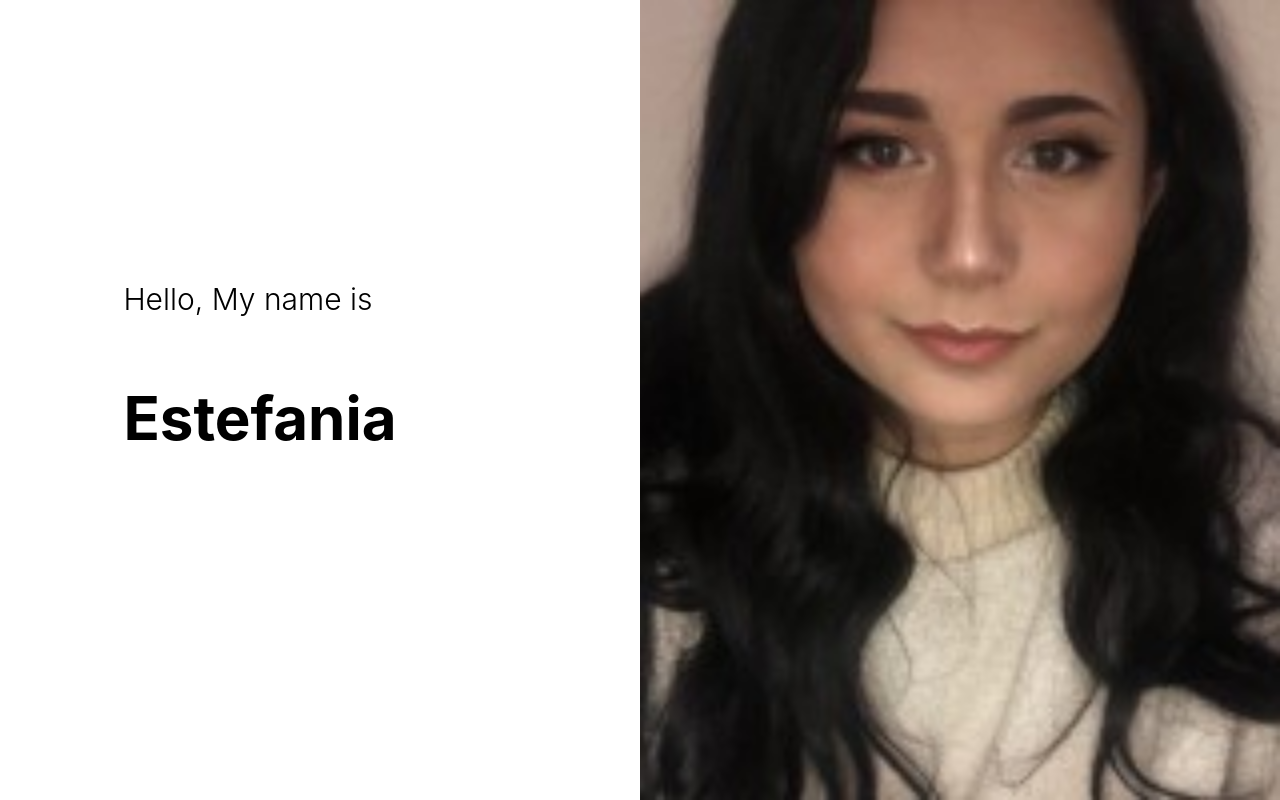
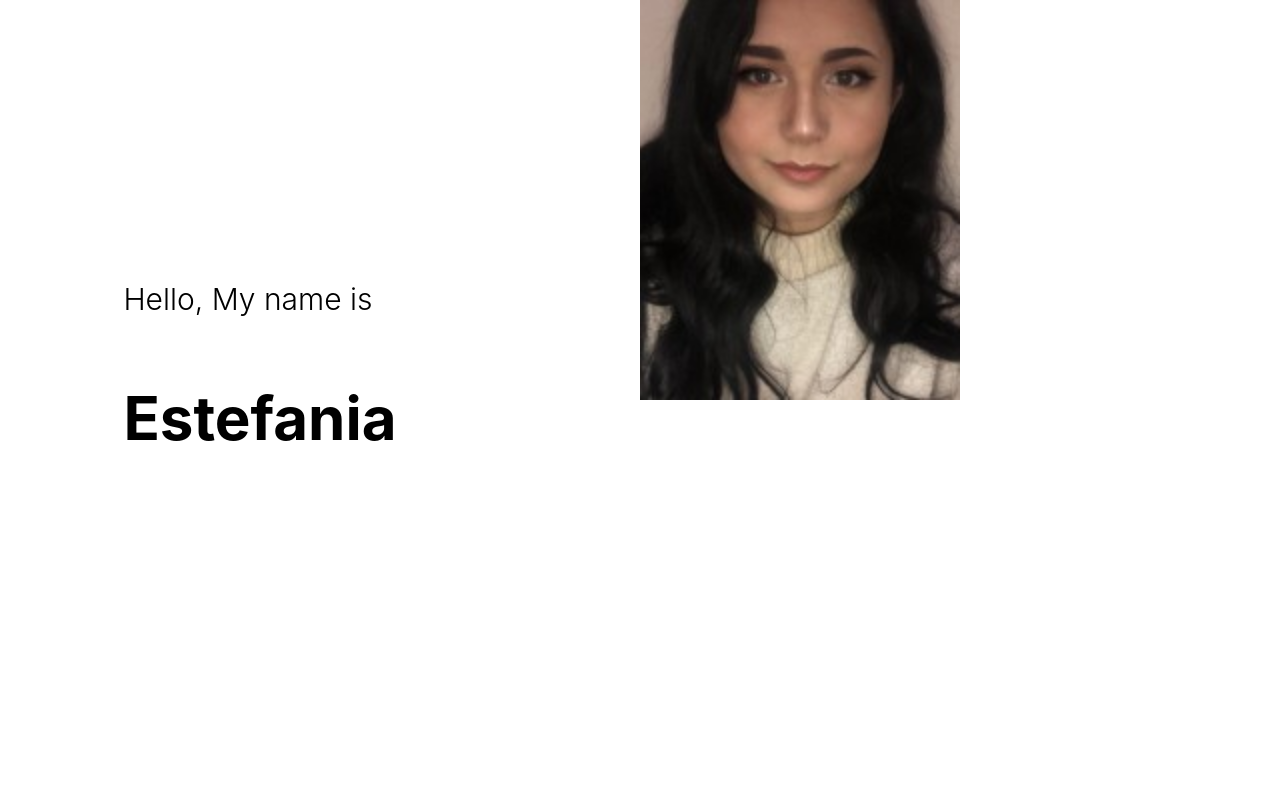
Before and after one commit to Estefaniajim/React-Portafolio, a React (Create React App) app: page / in a window 1280 px wide. Built offline with nearby package versions, Linux system fonts and the light colour scheme.

Commit message:
Update intro.css

```diff
--- a/src/components/Intro/intro.css
+++ b/src/components/Intro/intro.css
@@ -19,8 +19,8 @@
 }
 
 .i-img{
-  width: 100%;
-  height: 100%;
+  width: 50%;
+  height: 50%;
   object-fit: cover;
   position: absolute;
 }
```
